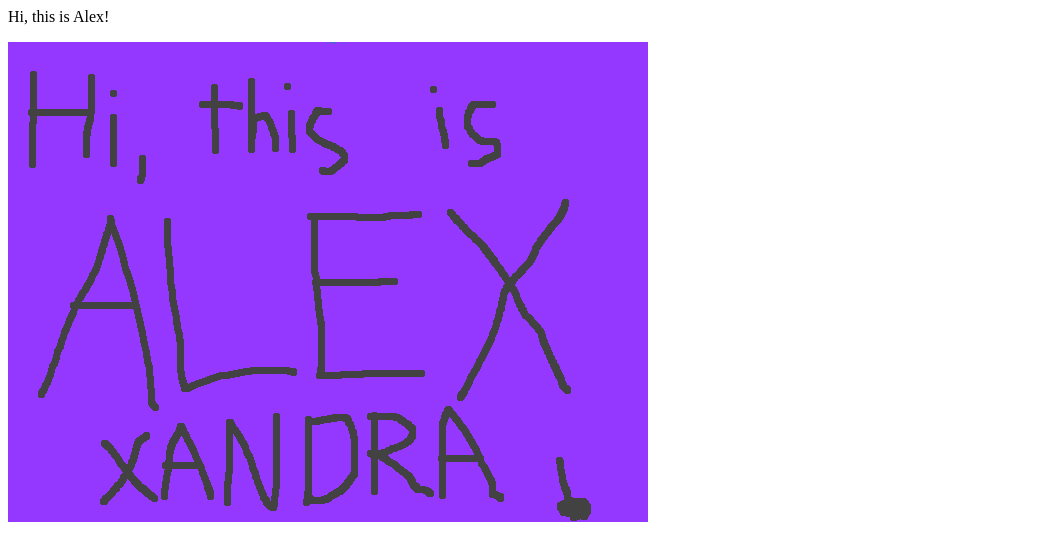
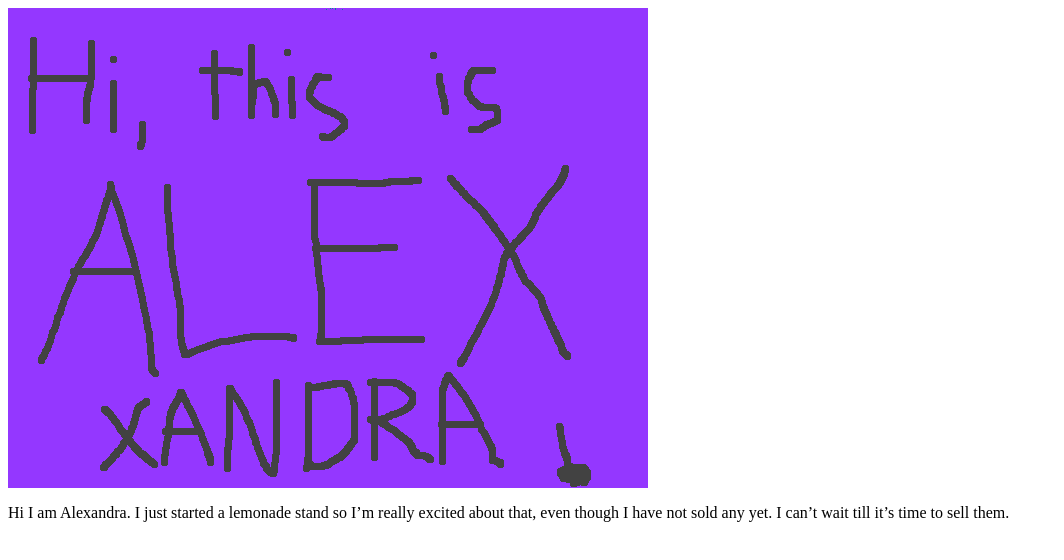
Before and after one commit to aduston/alexduston, a website: page site/index.html in a window 1280 px wide. Shown: the whole page, without its empty margins (0-1064 px from the left). Drawn offline with Linux system fonts and the light colour scheme.

Commit message:
Changed text for Alex

```diff
--- a/site/index.html
+++ b/site/index.html
@@ -1,8 +1,8 @@
 <html>
   <body>
+    <img src="alexandra.png">
     <p>
-      Hi, this is Alex!
+      Hi I am Alexandra. I just started a lemonade stand so I’m really excited about that, even though I have not sold any yet. I can’t wait till it’s time to sell them.
     </p>
-    <img src="alexandra.png">
   </body>
 </html>
```
